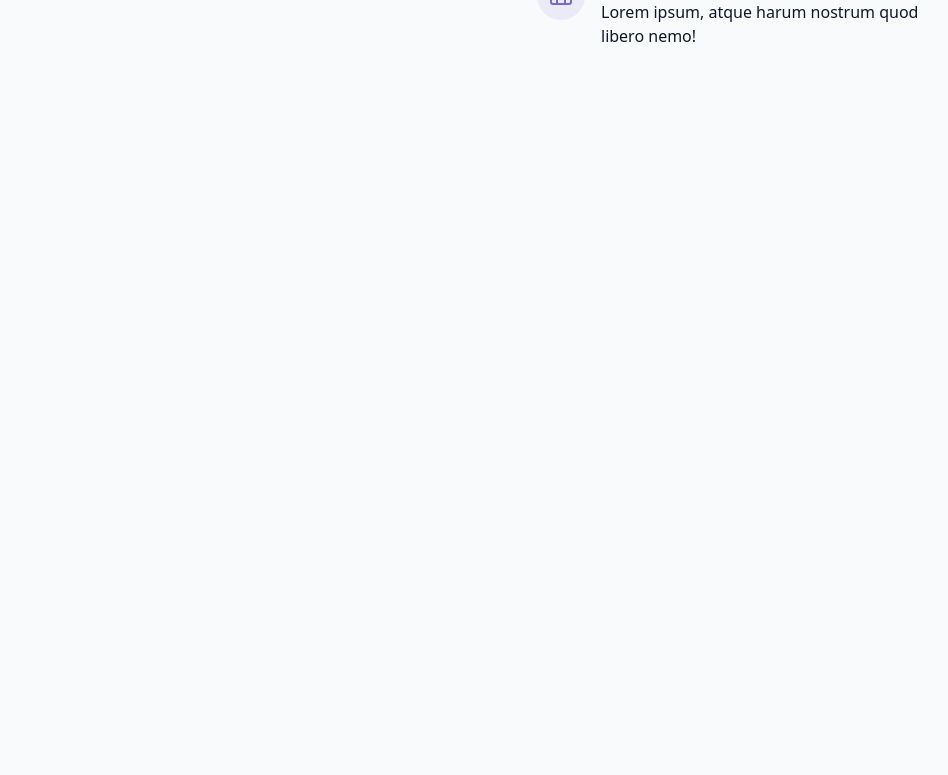
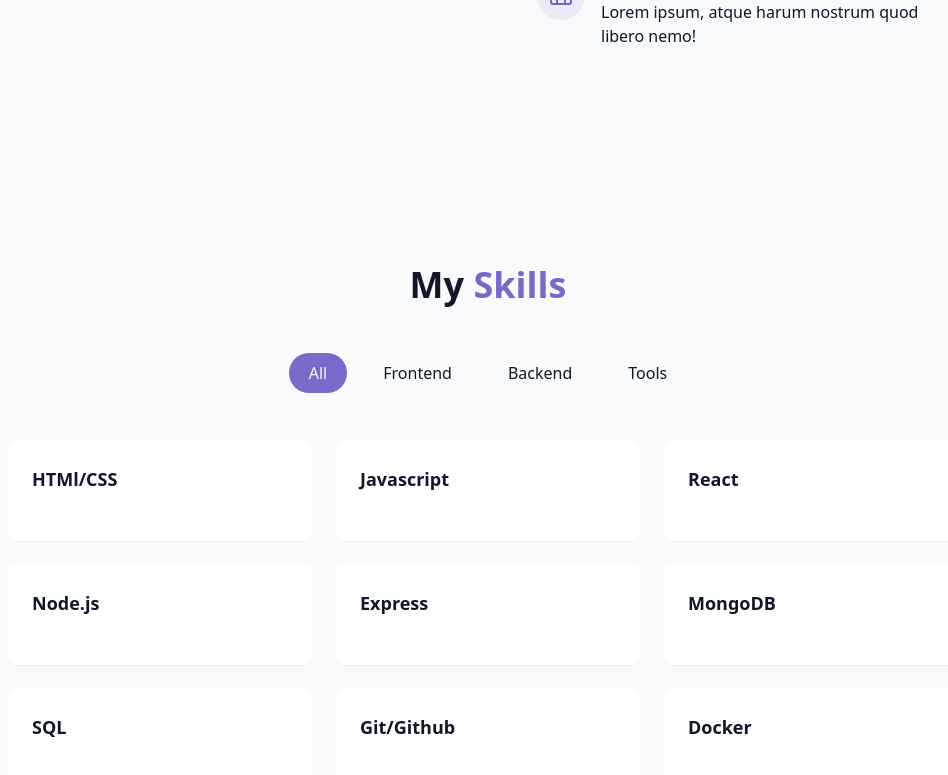
Before and after one commit to KrutikaNikhade/Portfolio, a React (Vite) app: page / in a window 1280 px wide. Shown: the part 1337-2112 px from the top of the page, without its empty margins (152-1100 px from the left). Before the commit the page ends 1506 px from the top, so only its background shows below. Built offline with nearby package versions, Linux system fonts and the light colour scheme.

Commit message:
skillsection

```diff
--- a/src/components/AboutSection.jsx
+++ b/src/components/AboutSection.jsx
@@ -1,9 +1,4 @@
-
-
-
 import {User, Briefcase, Code } from "lucide-react";
-
-
 
 
 export const AboutSection = () => {
--- /dev/null
+++ b/src/components/SkillsSection.jsx
@@ -0,0 +1,72 @@
+import { useState } from "react";
+import {cn} from "@/lib/utils";
+
+const skills = [
+    {name: "HTMl/CSS", category:"Frontend"},
+    {name: "Javascript", category:"Frontend"},
+    {name: "React", category:"Frontend"},
+
+    //Backend
+    {name: "Node.js", category:"Backend"},
+    {name: "Express", category:"Backend"},
+    {name: "MongoDB", category:"Backend"},
+    {name: "SQL", category:"Backend"},
+
+    //Tools
+    {name: "Git/Github", category:"Tools"},
+    {name: "Docker", category:"Tools"},
+];
+
+const categories = ["all", "frontend", "backend", "tools"];
+
+export const SkillsSection = () =>{
+    const [activeCategory, setActiveCategory] = useState("all");
+
+    const filteredSkills = skills.filter(
+      (skill) => activeCategory === "all" || skill.category === activeCategory);
+
+
+    return (
+       <section
+        id="skills"
+        className="py-24 px-4 relative bg-secondary/30">
+        <div className="container mx-auto max-w-5xl">
+            <h2 className="text-3xl md:text-4xl font-bold mb-12 text-center">
+              My <span className="text-primary">Skills</span>
+            </h2>
+
+              <div className="flex flex-wrap justify-center gap-4 mb-12">
+                 {categories.map((category, key) =>(
+                    <button key={key}
+                    onClick={() =>setActiveCategory(category)}
+                    className={ cn(
+                    "px-5 py-2 rounded-full transition-colors duration-300 capitalize",
+                        activeCategory === category ? "bg-primary text-primary-foreground" : "bg-secondary/70 text-foreground hover:bd-secondary"
+                    )}
+                    >
+
+                     {category}
+                    </button>
+                   ))}
+                 </div>
+
+
+            <div className="grid grid-cols-1 sm:grid-cols-2 lg:grid-cols-3 gap-6">
+                {skills.map((skill,key) =>(
+                    <div key={key} className="bg-card p-6 rounded-lg shadow-xs card-hover">
+                      <div className="text-left mb-4">
+                        <h3 className="font-semibold text-lg">{skill.name}
+                        </h3>
+                      </div>
+                      <div className="w-full bg-secondary/50 h-2 rounded-full overflow-hidden">
+
+
+
+                      </div>
+                    </div>
+                ))}
+            </div>
+         </div>
+     </section>
+    );
+};
--- a/src/pages/Home.jsx
+++ b/src/pages/Home.jsx
@@ -3,6 +3,7 @@
 import { Navbar } from "../components/Navbar";
 import { HeroSection } from '../components/HeroSection';
 import { AboutSection } from "../components/AboutSection";
+import { SkillsSection } from "../components/SkillsSection";
 
 export const Home = () => {
     return (
@@ -20,6 +21,7 @@
   <main>
     <HeroSection />
     <AboutSection />
+    <SkillsSection />
   </main>
 
         {/* Footer */}
```
